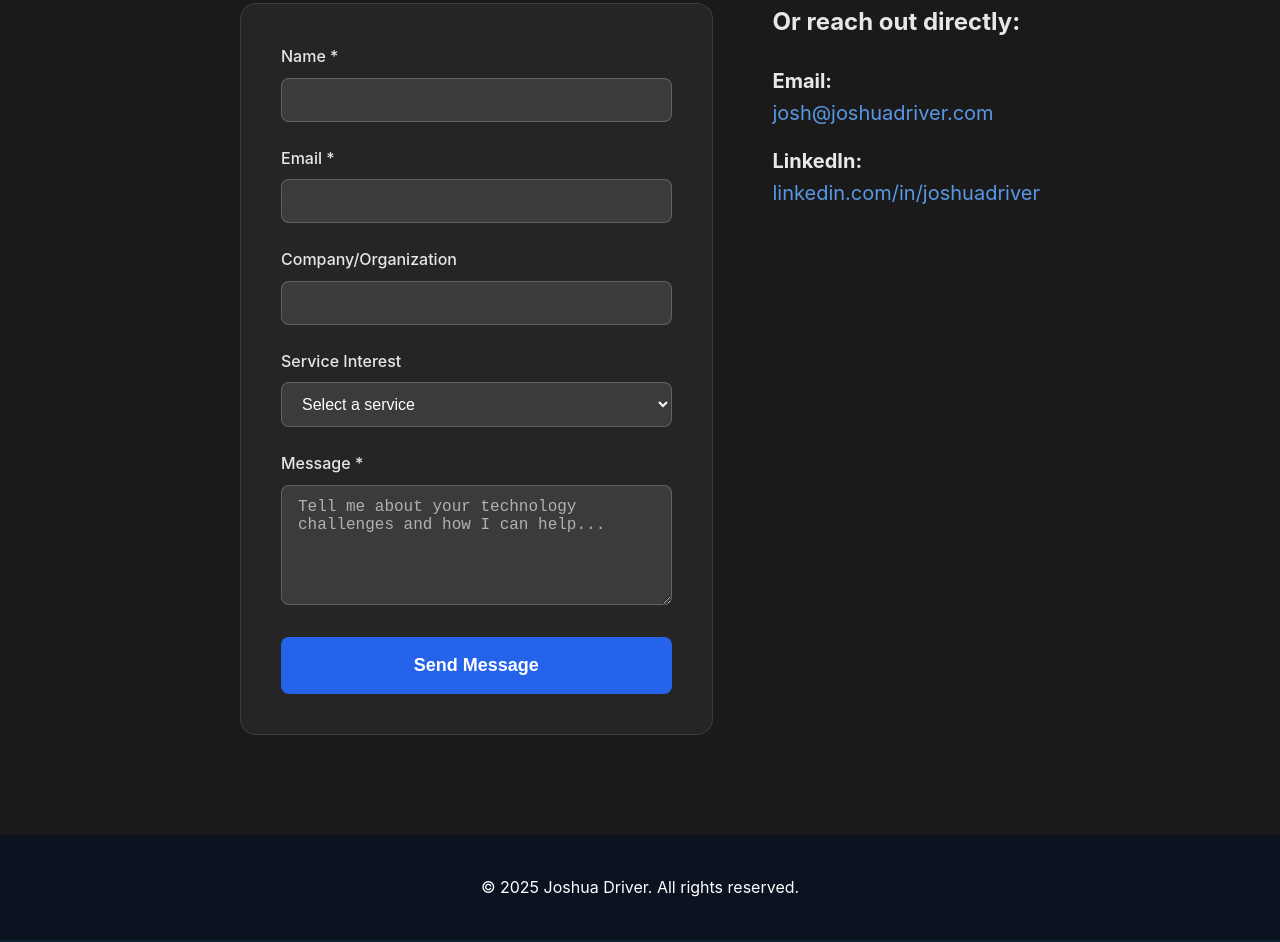
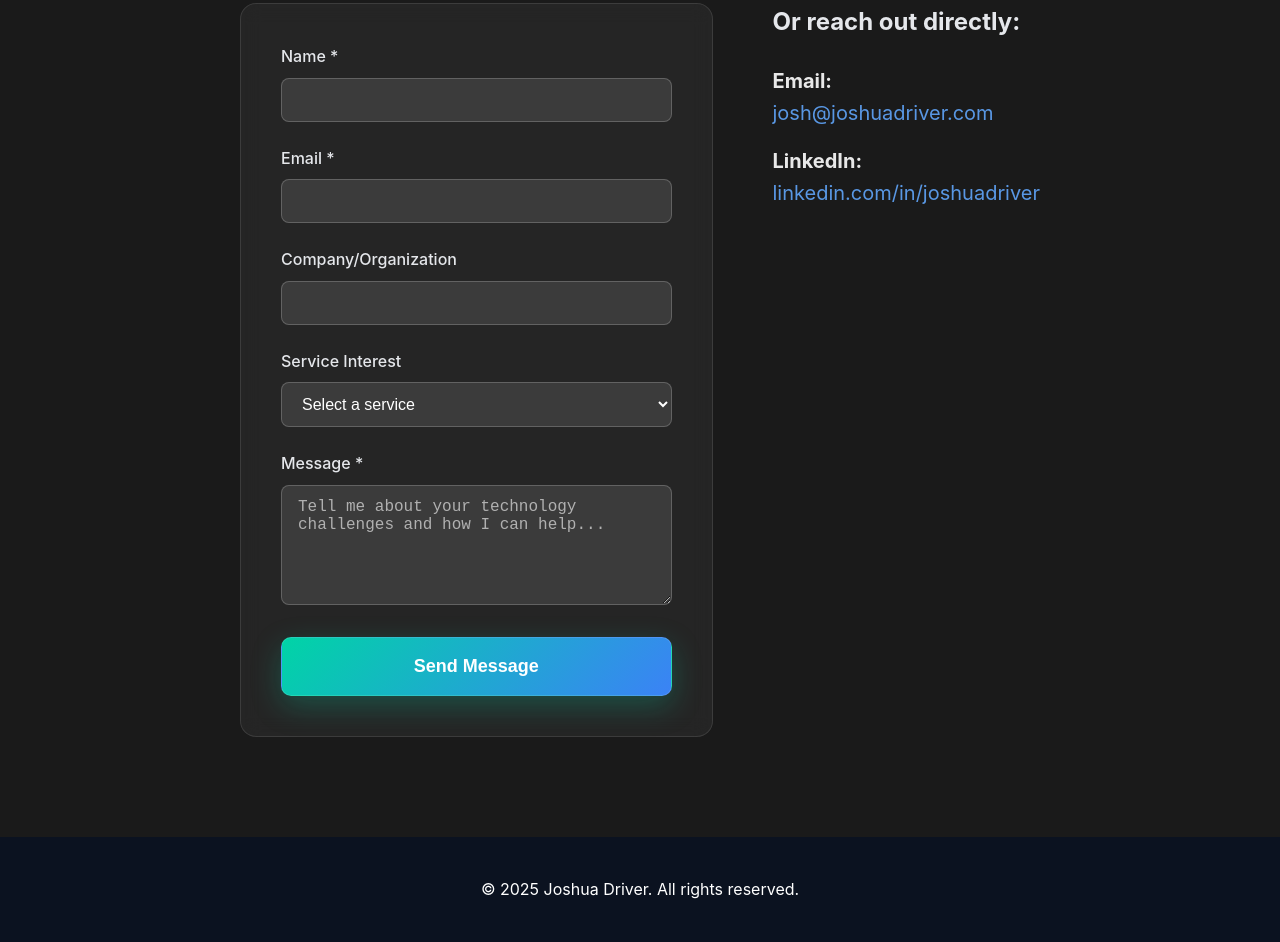
Before and after one commit to joshdrivershow/jdcconsulting, a plain HTML site: page index.html in a window 1280 px wide. Shown: the part 4249-5191 px from the top of the page. Drawn offline with Linux system fonts and the light colour scheme.

Commit message:
UI: match contact submit button to brand gradient + hover

```diff
--- a/index.html
+++ b/index.html
@@ -430,22 +430,28 @@
 
         .contact-button {
             display: inline-block;
-            background: #2563eb;
-            color: white;
+            background: linear-gradient(135deg, var(--primary), var(--primary-2));
+            color: #ffffff;
             padding: 18px 36px;
-            border-radius: 8px;
+            border-radius: 10px;
             text-decoration: none;
-            font-weight: 600;
+            font-weight: 700;
             font-size: 18px;
-            transition: all 0.3s ease;
-            border: none;
+            transition: transform 0.2s ease, box-shadow 0.2s ease, background 0.3s ease;
+            border: 1px solid rgba(255, 255, 255, 0.12);
             cursor: pointer;
             width: 100%;
+            box-shadow: 0 10px 30px rgba(0, 212, 166, 0.25);
         }
 
         .contact-button:hover {
-            background: #1d4ed8;
+            background: linear-gradient(135deg, var(--primary-2), var(--primary));
             transform: translateY(-2px);
+            box-shadow: 0 14px 40px rgba(59, 130, 246, 0.35);
+        }
+        .contact-button:focus-visible {
+            outline: 2px solid #ffffff;
+            outline-offset: 3px;
         }
 
         .contact-info {
```
